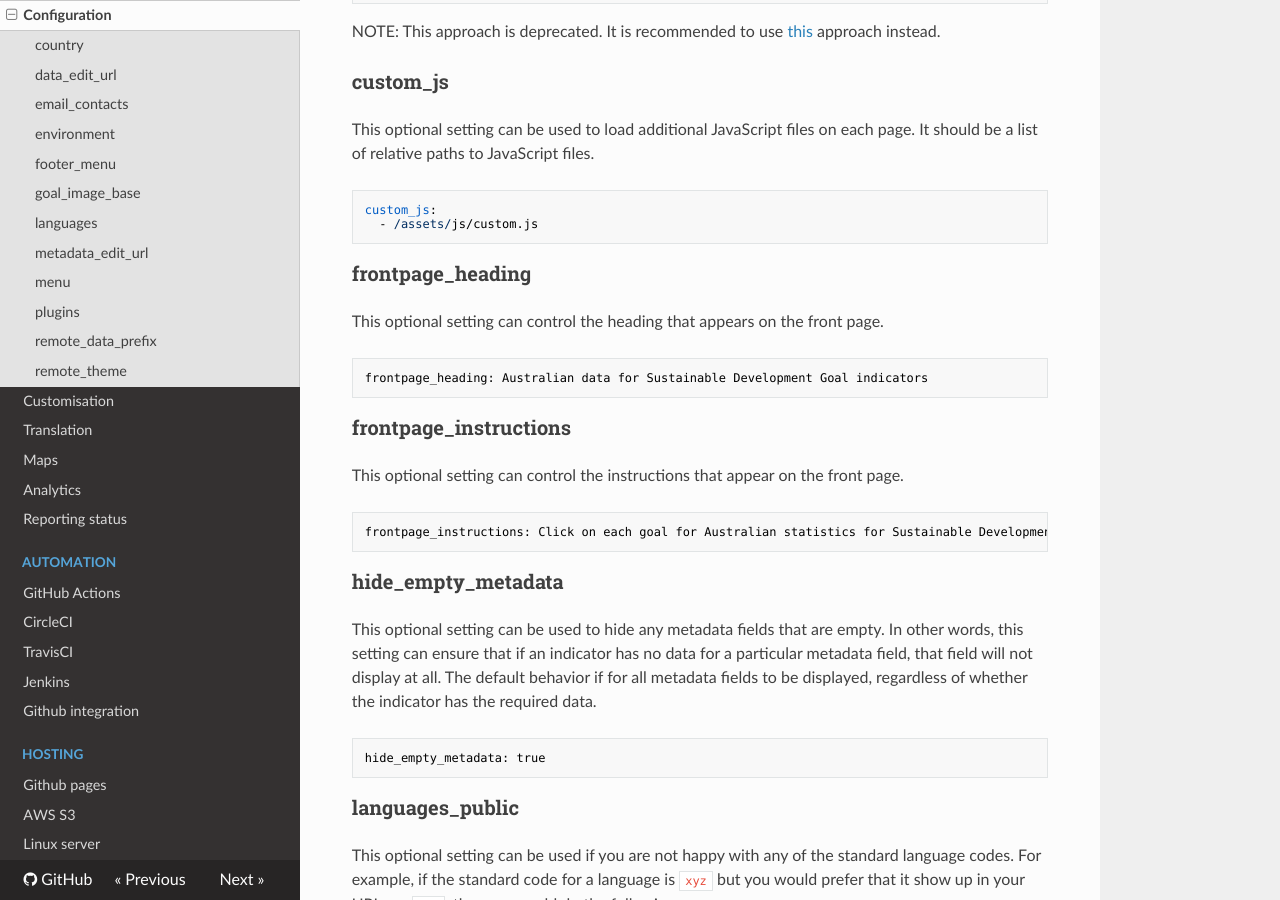
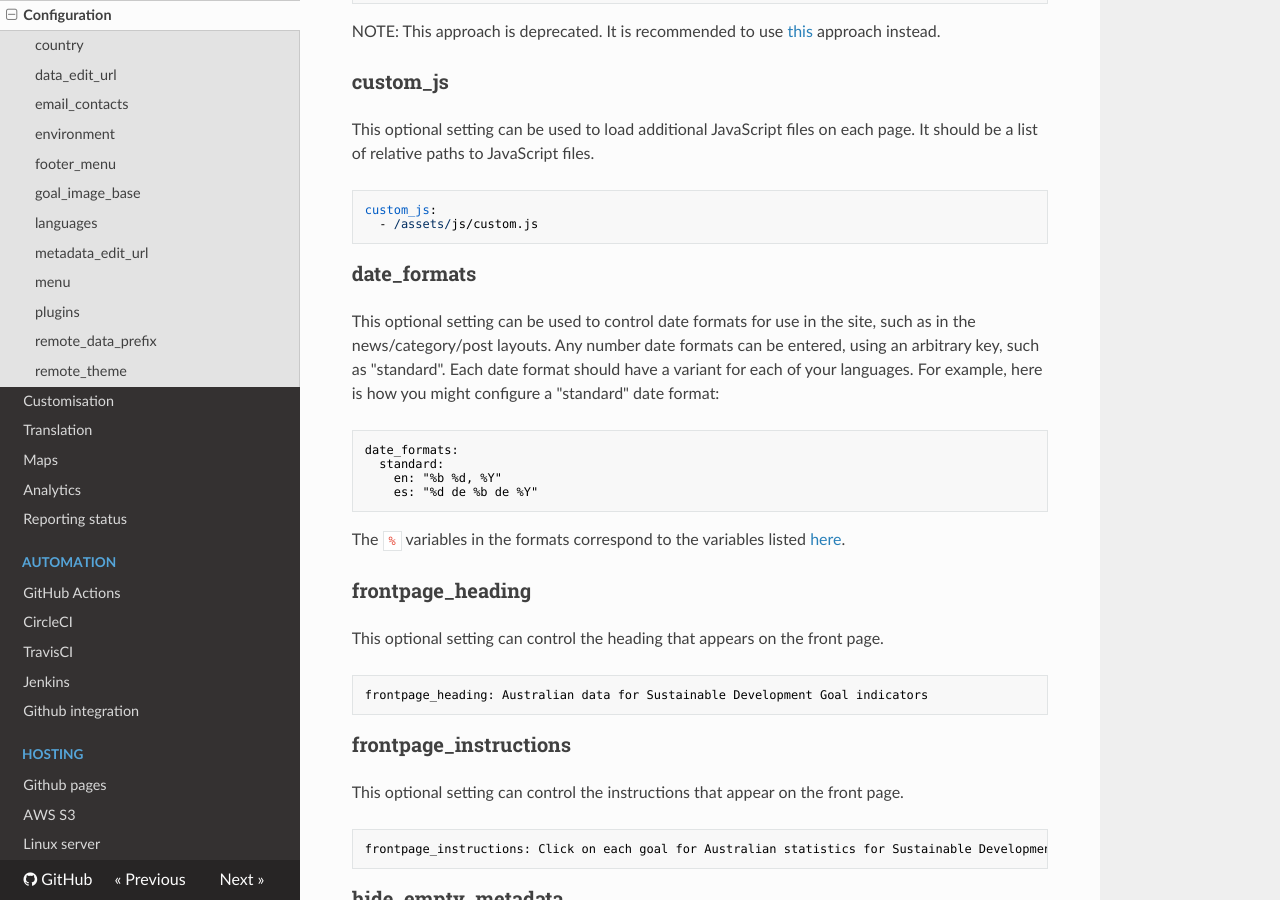
Before and after one commit to open-sdg/open-sdg, an MkDocs documentation site: the page built from docs/configuration.md, in a window 1280 px wide and 900 px high, scrolled down 4873 px. Built offline with MkDocs 1.6.1, drawn with Linux system fonts in a browser that asks for light colours; nearby versions of some CDN libraries; old or Windows-style settings are respelled for this version of MkDocs.

Commit message:
Documentation of the date_formats config option

````diff
--- a/docs/configuration.md
+++ b/docs/configuration.md
@@ -216,6 +216,19 @@ custom_js:
   - /assets/js/custom.js
 ```
 
+### date_formats
+
+This optional setting can be used to control date formats for use in the site, such as in the news/category/post layouts. Any number date formats can be entered, using an arbitrary key, such as "standard". Each date format should have a variant for each of your languages. For example, here is how you might configure a "standard" date format:
+
+```nohighlight
+date_formats:
+  standard:
+    en: "%b %d, %Y"
+    es: "%d de %b de %Y"
+```
+
+The `%` variables in the formats correspond to the variables listed [here](https://ruby-doc.org/stdlib-2.6.1/libdoc/date/rdoc/DateTime.html#method-i-strftime).
+
 ### frontpage_heading
 
 This optional setting can control the heading that appears on the front page.
````
